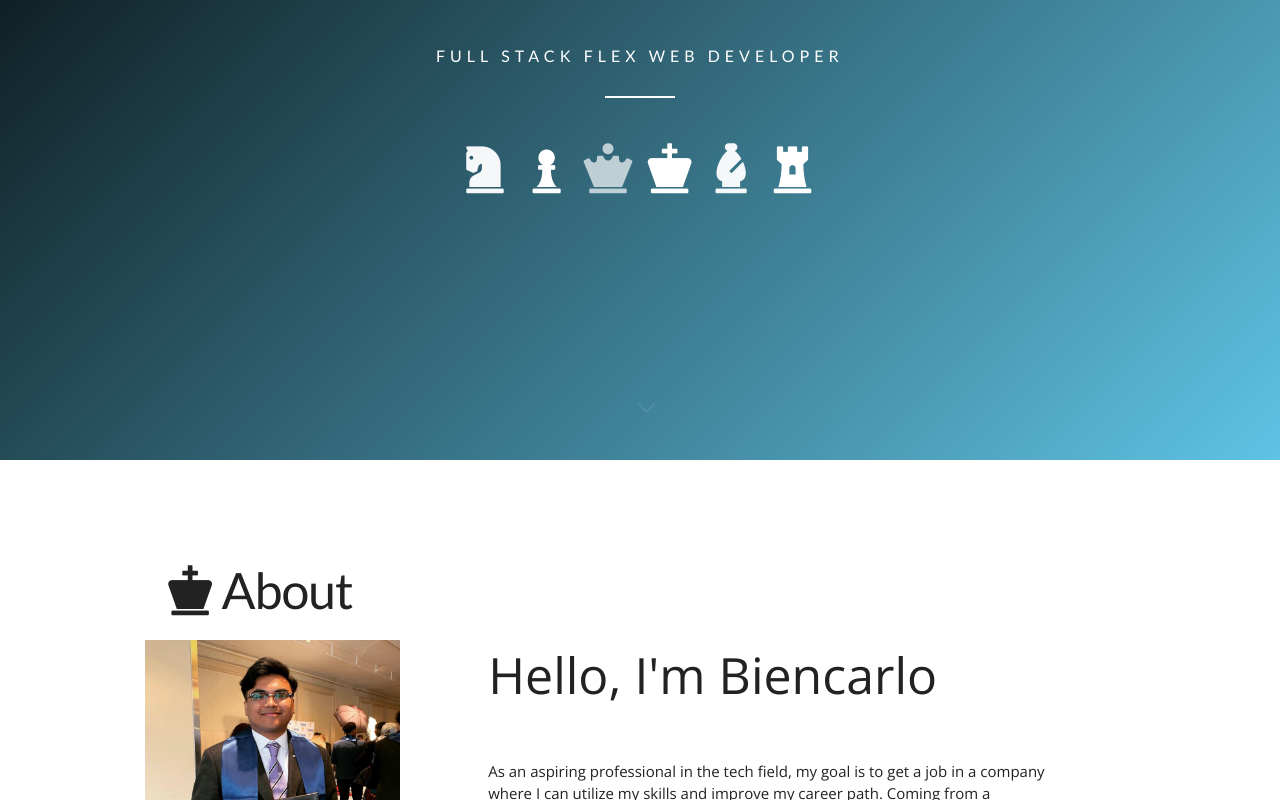
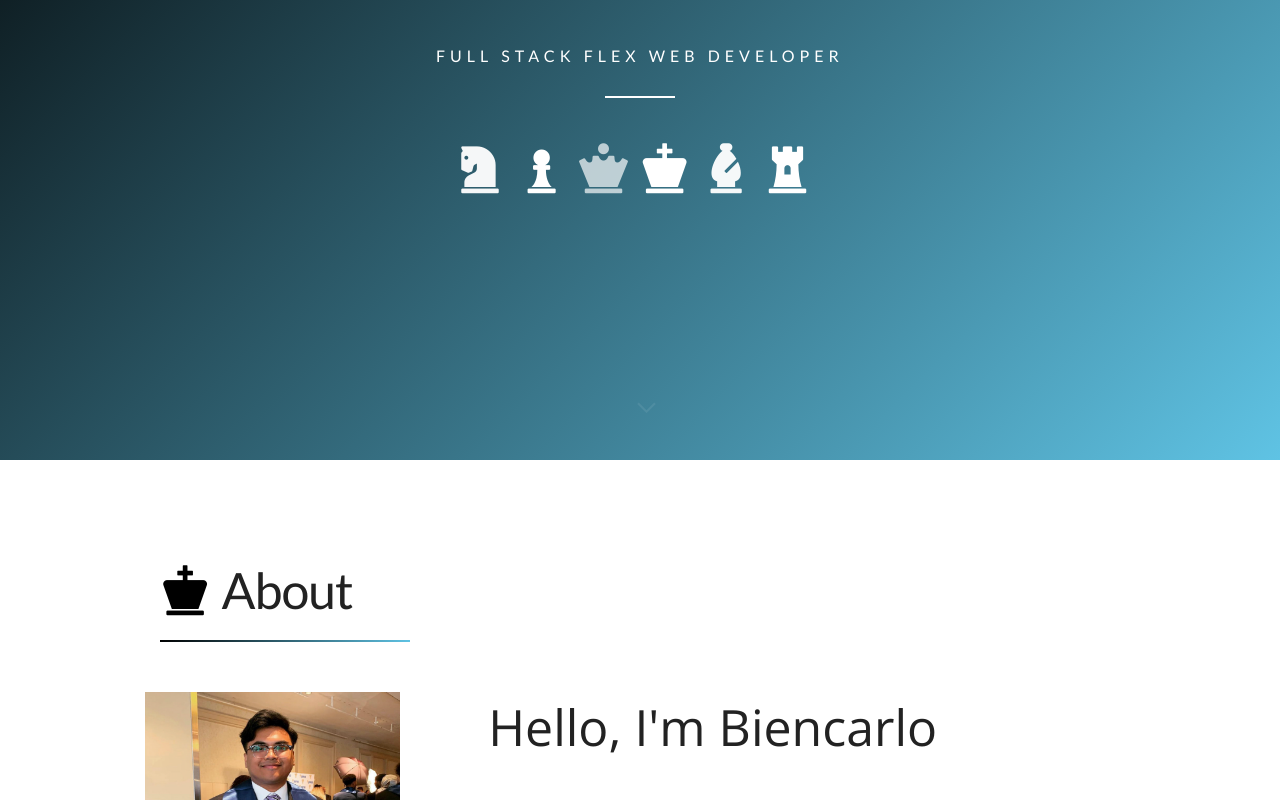
Before and after one commit to biencarlovilla/My-Portfolio, a React (Create React App) app: page / in a window 1280 px wide. Shown: the part 340-1140 px from the top of the page. Built offline with nearby package versions, Linux system fonts and the light colour scheme.

Commit message:
Added a block component to style my titles

```diff
--- a/src/index.css
+++ b/src/index.css
@@ -211,3 +211,20 @@ a {
 a:hover {
 	color: #0FA0CE;
 }
+
+/* Misc
+********************************************************************* */
+
+.icon {
+	padding-right: 10px;
+	color: black;
+}
+.block {
+	width: 250px;
+	height: 2px;
+	background: black; /* Old browsers */
+	background: -moz-linear-gradient(-45deg, black 0%, #5fc3e4 100%);
+	background: -webkit-linear-gradient(-45deg, black 0%, #5fc3e4 100%);
+	background: linear-gradient(135deg, black 0%, #5fc3e4 100%);
+	margin-bottom: 50px;
+}
```
